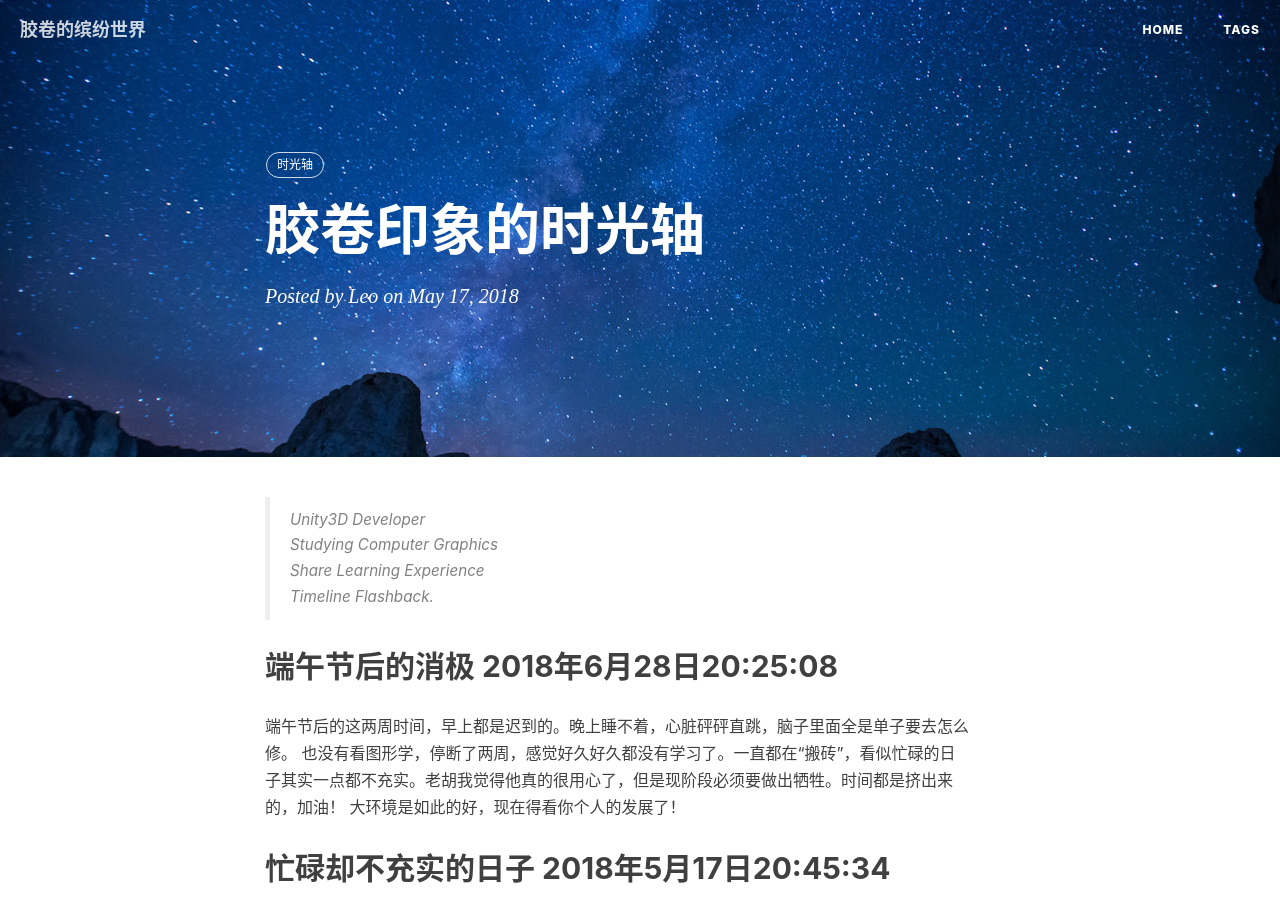
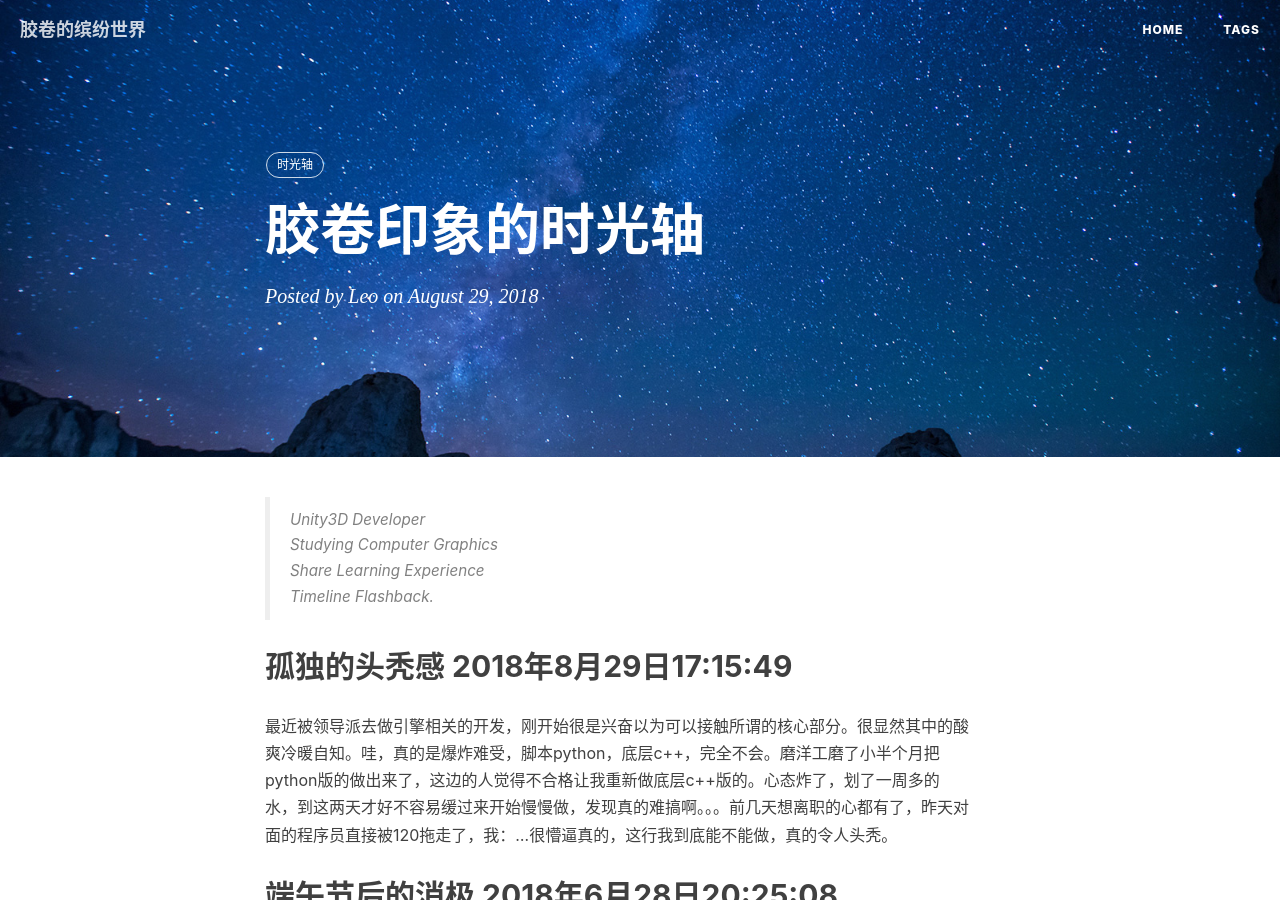
Before and after one commit to yqlizeao/yqlizeao.github.io, a Jekyll site: the page built from _posts/2017-06-25-myblog.markdown, in a window 1280 px wide and 900 px high. Built offline with Jekyll 4.4.1, drawn with Linux system fonts in a browser that asks for light colours; nearby versions of some CDN libraries; comment, search, counter and statistics services are not loaded.

Commit message:
2018年8月29日17:28:57 日志更新

```diff
--- a/_posts/2017-06-25-myblog.markdown
+++ b/_posts/2017-06-25-myblog.markdown
@@ -1,7 +1,7 @@
 ---
 layout: post
 title: 胶卷印象的时光轴
-date: 2018-05-17T20:54:55.000Z
+date: 2018-8-29 17:09:52
 author: Leo
 header-img: img/article-title/myblog.jpg
 published: true
@@ -13,6 +13,11 @@ tags:
 > Studying Computer Graphics<br>
 > Share Learning Experience<br>
 > Timeline Flashback.<br>
+
+## 孤独的头秃感  2018年8月29日17:15:49
+
+最近被领导派去做引擎相关的开发，刚开始很是兴奋以为可以接触所谓的核心部分。很显然其中的酸爽冷暖自知。哇，真的是爆炸难受，脚本python，底层c++，完全不会。磨洋工磨了小半个月把python版的做出来了，这边的人觉得不合格让我重新做底层c++版的。心态炸了，划了一周多的水，到这两天才好不容易缓过来开始慢慢做，发现真的难搞啊。。。前几天想离职的心都有了，昨天对面的程序员直接被120拖走了，我：...很懵逼真的，这行我到底能不能做，真的令人头秃。
+
 
 ## 端午节后的消极 2018年6月28日20:25:08
 
```
